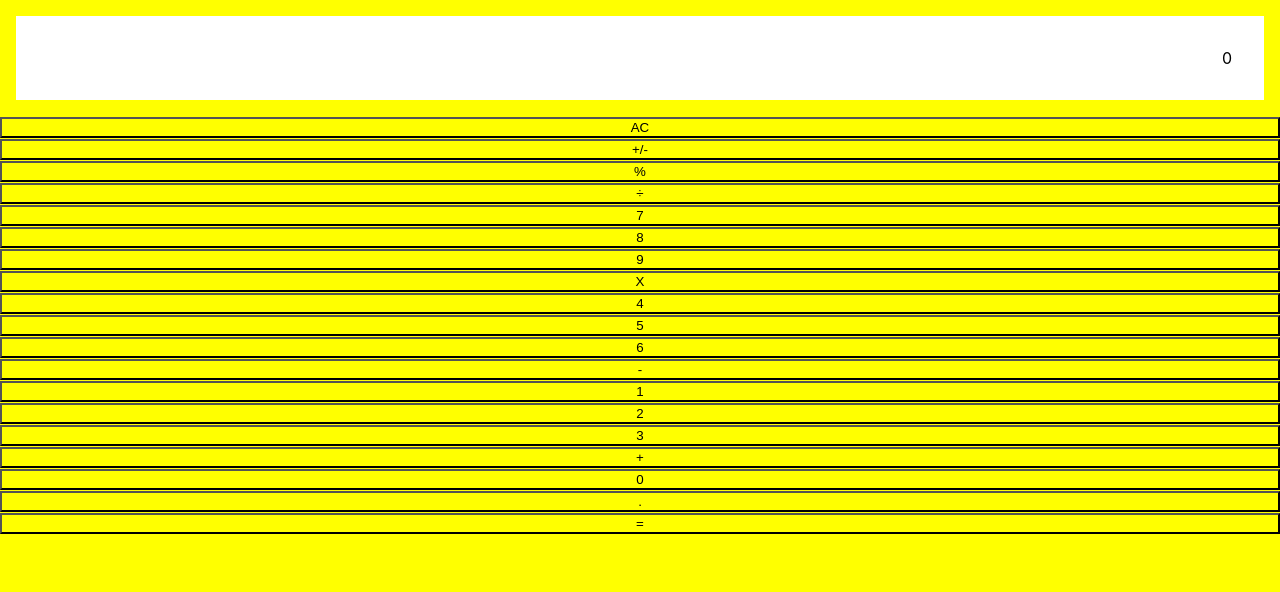
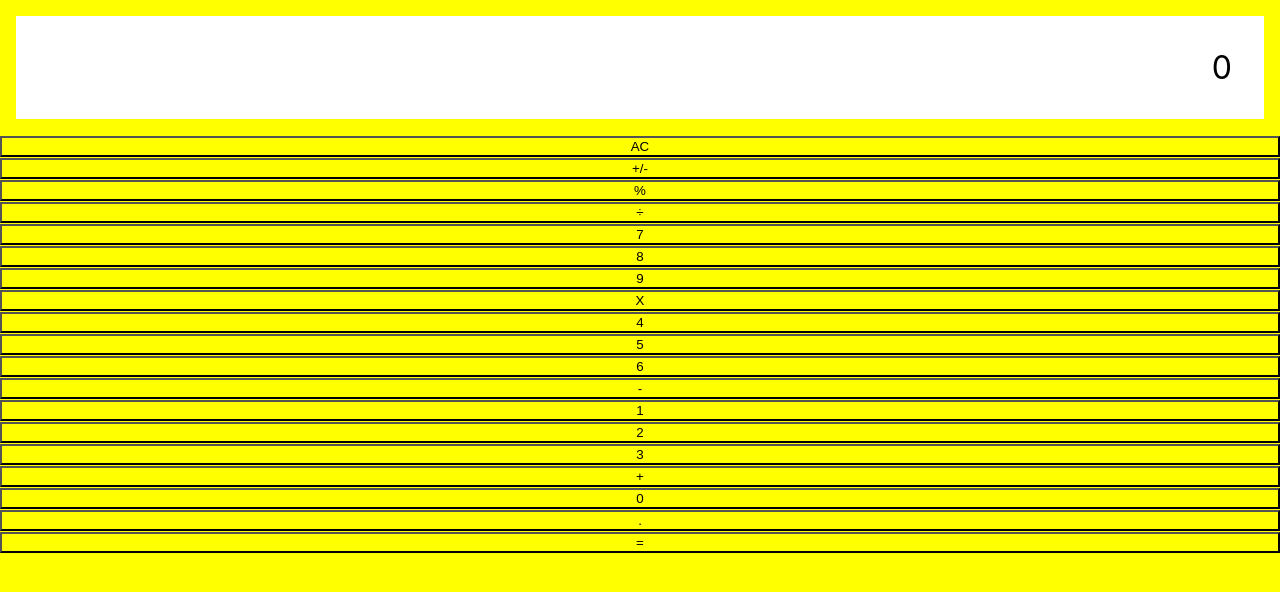
Before and after one commit to Jarfsoft/react_calculator, a React (Create React App) app: page / in a window 1280 px wide. Shown: the top 592 px of the page. Built offline with nearby package versions, Linux system fonts and the light colour scheme.

Commit message:
Add Display style

```diff
--- a/src/Components/Display.css
+++ b/src/Components/Display.css
@@ -9,4 +9,5 @@
   margin: 1rem;
   padding: 2rem;
   background-color: white;
+  font-size: xx-large;
 }
```
